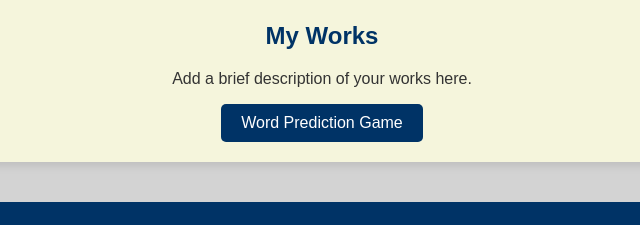
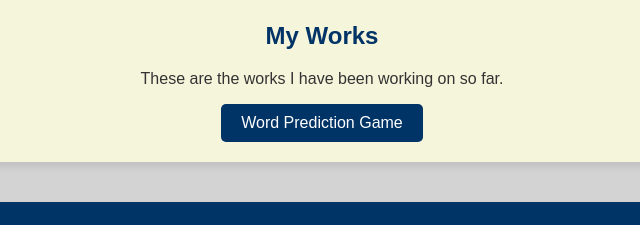
Before and after one commit to itu-itis-unutan23/Term-Project, a plain HTML site: page index.html in a window 1280 px wide. Shown: the part 1138-1363 px from the top of the page, 318-958 px from the left. Drawn offline with Linux system fonts and the light colour scheme.

Commit message:
Some files have been uploaded.

```diff
--- a/index.html
+++ b/index.html
@@ -50,7 +50,7 @@
 
     <section id="works">
         <h2>My Works</h2>
-        <p>Add a brief description of your works here.</p>
+        <p>These are the works I have been working on so far.</p>
         <button onclick="location.href='game.html'">Word Prediction Game</button>
     </section>
 
```
